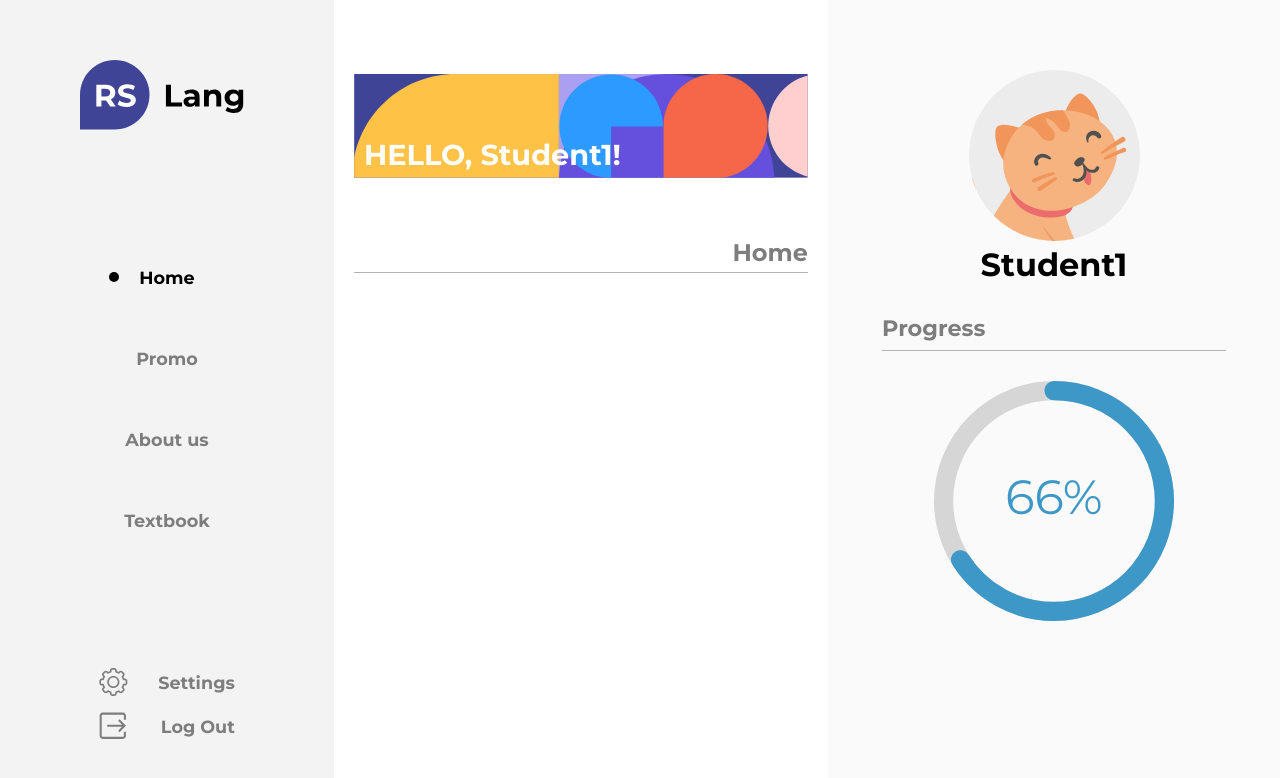
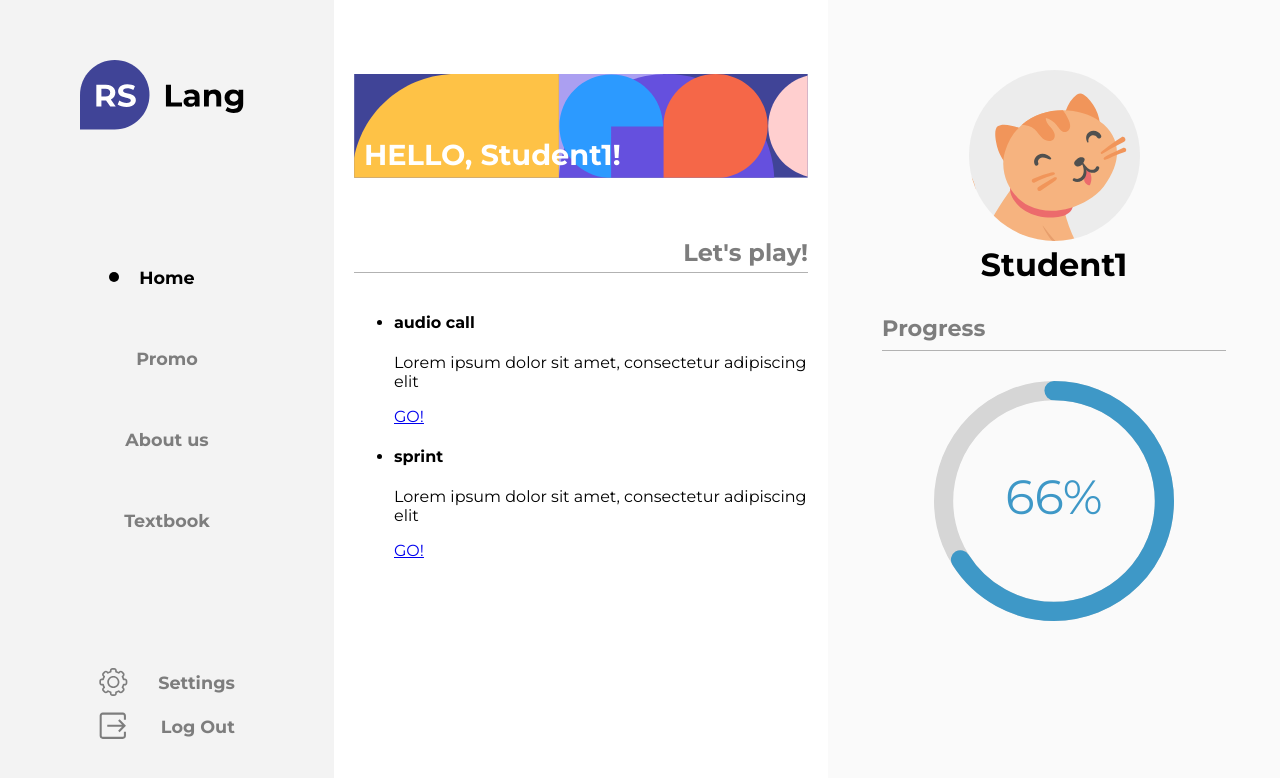
Before and after one commit to ligalaz/rsLang, a React (Create React App) app in the folder project/: page /main in a window 1280 px wide. Shown: the top 778 px of the page. Built offline with nearby package versions, Linux system fonts and the light colour scheme.

Commit message:
feat: add promo games component

```diff
--- /dev/null
+++ b/project/src/interfaces/game-card.ts
@@ -0,0 +1,10 @@
+export interface GameCardDetails {
+  name: string;
+  description: string;
+  promo: JSX.Element;
+}
+
+export interface GameCardItem {
+  key: string;
+  game: GameCardDetails;
+}
--- a/project/src/pages/main/components/Home/home.tsx
+++ b/project/src/pages/main/components/Home/home.tsx
@@ -1,11 +1,13 @@
 import React from "react";
+import GamesPromo from "../games-promo/games-promo";
 import "./home.scss";
 
 function Home() {
   return (
     <div className="page">
-      <div className="page__descr">Home</div>
+      <div className="page__descr">{"Let's play!"}</div>
       <div className="page__line"></div>
+      <GamesPromo />
     </div>
   );
 }
--- /dev/null
+++ b/project/src/pages/main/components/games-promo/game-card/audio-call-card/audio-call-card.tsx
@@ -0,0 +1,11 @@
+import React from "react";
+
+const AudioCallCard = (): JSX.Element => {
+  return (
+    <div className="audio-call__sound">
+      <span className="audio-call__sound-icon"></span>
+    </div>
+  );
+};
+
+export default AudioCallCard;
--- /dev/null
+++ b/project/src/pages/main/components/games-promo/game-card/game-card.tsx
@@ -0,0 +1,26 @@
+import React from "react";
+import { Link } from "react-router-dom";
+import { GameCardItem } from "../../../../../interfaces/game-card";
+
+const GameCard = (props: GameCardItem): JSX.Element => {
+  const { name, description, promo } = props.game;
+
+  return (
+    <li className="game-card">
+      <div className={`game-card__promo ${name.split(" ").join("-")}`}>
+        {promo}
+      </div>
+      <div className="game-card__content">
+        <div className="game-card__text-content">
+          <h4 className="game-card__title">{name}</h4>
+          <p className="game-card__description">{description}</p>
+        </div>
+        <Link className="game-card__start-btn" to="games">
+          GO!
+        </Link>
+      </div>
+    </li>
+  );
+};
+
+export default GameCard;
--- /dev/null
+++ b/project/src/pages/main/components/games-promo/game-card/sprint-card/sprint-card.tsx
@@ -0,0 +1,13 @@
+import React from "react";
+
+const SprintCard = (): JSX.Element => {
+  return (
+    <>
+      <div className="sprint__circle sprint__circle--cross" />
+      <span className="sprint__delim"></span>
+      <div className="sprint__circle sprint__circle--tick" />
+    </>
+  );
+};
+
+export default SprintCard;
--- /dev/null
+++ b/project/src/pages/main/components/games-promo/games-promo.tsx
@@ -0,0 +1,29 @@
+import React from "react";
+import GameCard from "./game-card/game-card";
+import AudioCallCard from "./game-card/audio-call-card/audio-call-card";
+import SprintCard from "./game-card/sprint-card/sprint-card";
+
+const games = [
+  {
+    name: "audio call",
+    promo: <AudioCallCard />,
+    description: "Lorem ipsum dolor sit amet, consectetur adipiscing elit",
+  },
+  {
+    name: "sprint",
+    promo: <SprintCard />,
+    description: "Lorem ipsum dolor sit amet, consectetur adipiscing elit",
+  },
+];
+
+const GamesPromo = () => {
+  return (
+    <ul className="games-promo">
+      {games.map((game) => (
+        <GameCard key={game.name} game={game} />
+      ))}
+    </ul>
+  );
+};
+
+export default GamesPromo;
```
